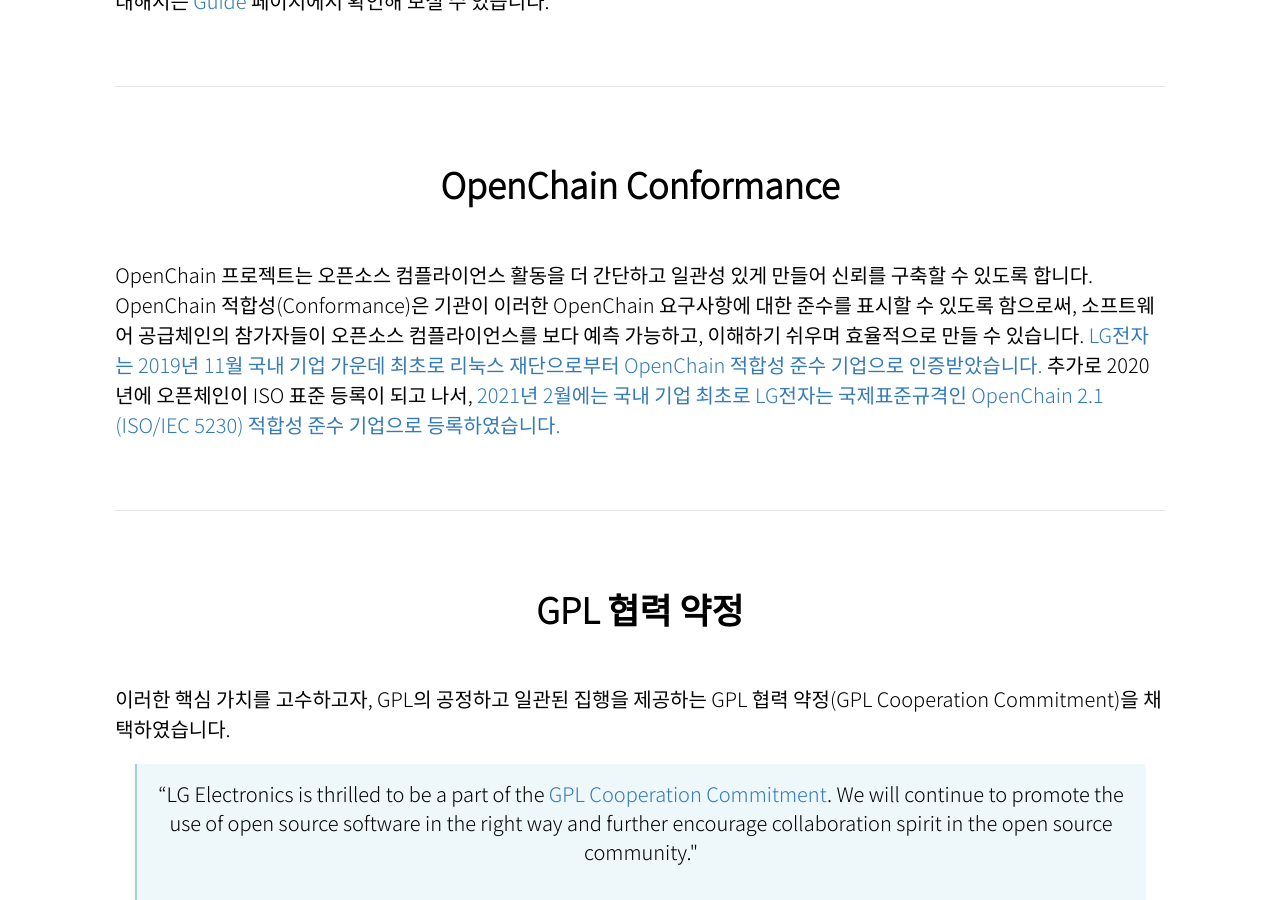
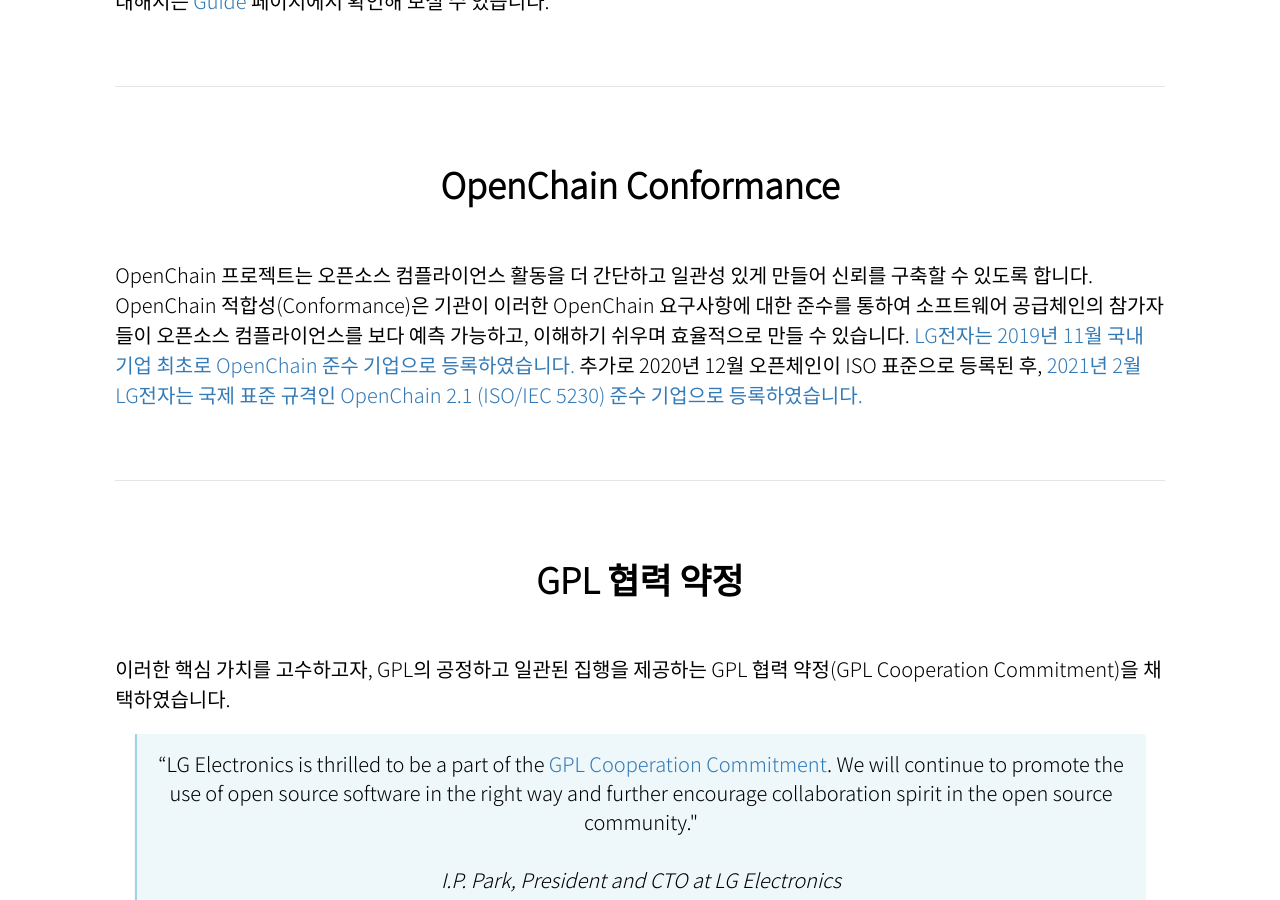
Before and after one commit to LGE-OSS/ko, a Jekyll site: the page built from pages/about.md, in a window 1280 px wide and 900 px high, scrolled down 604 px. Built offline with Jekyll 4.4.1, drawn with Linux system fonts in a browser that asks for light colours.

Commit message:
Update about.md

```diff
--- a/pages/about.md
+++ b/pages/about.md
@@ -15,7 +15,7 @@ LG Open Source Program Office는 회사 내 효율적인 오픈 소스 관리와
 <br>
 ## <center>OpenChain Conformance</center>
 <br>
-OpenChain 프로젝트는 오픈소스 컴플라이언스 활동을 더 간단하고 일관성 있게 만들어 신뢰를 구축할 수 있도록 합니다. OpenChain 적합성(Conformance)은 기관이 이러한 OpenChain 요구사항에 대한 준수를 표시할 수 있도록 함으로써, 소프트웨어 공급체인의 참가자들이 오픈소스 컴플라이언스를 보다 예측 가능하고, 이해하기 쉬우며 효율적으로 만들 수 있습니다. [LG전자는 2019년 11월 국내 기업 가운데 최초로 리눅스 재단으로부터 OpenChain 적합성 준수 기업으로 인증받았습니다.](https://www.openchainproject.org/news/2019/11/19/lg-electronics-announces-openchain-conformance) 추가로 2020년에 오픈체인이 ISO 표준 등록이 되고 나서, [2021년 2월에는 국내 기업 최초로 LG전자는 국제표준규격인 OpenChain 2.1 \(ISO/IEC 5230\) 적합성 준수 기업으로 등록하였습니다.](https://www.openchainproject.org/featured/2021/02/08/lg-openchain-iso-5230)
+OpenChain 프로젝트는 오픈소스 컴플라이언스 활동을 더 간단하고 일관성 있게 만들어 신뢰를 구축할 수 있도록 합니다. OpenChain 적합성(Conformance)은 기관이 이러한 OpenChain 요구사항에 대한 준수를 통하여 소프트웨어 공급체인의 참가자들이 오픈소스 컴플라이언스를 보다 예측 가능하고, 이해하기 쉬우며 효율적으로 만들 수 있습니다. [LG전자는 2019년 11월 국내 기업 최초로 OpenChain 준수 기업으로 등록하였습니다.](https://www.openchainproject.org/news/2019/11/19/lg-electronics-announces-openchain-conformance) 추가로 2020년 12월 오픈체인이 ISO 표준으로 등록된 후, [2021년 2월 LG전자는 국제 표준 규격인 OpenChain 2.1 \(ISO/IEC 5230\) 준수 기업으로 등록하였습니다.](https://www.openchainproject.org/featured/2021/02/08/lg-openchain-iso-5230)
 
 <br>
 <hr>
```
